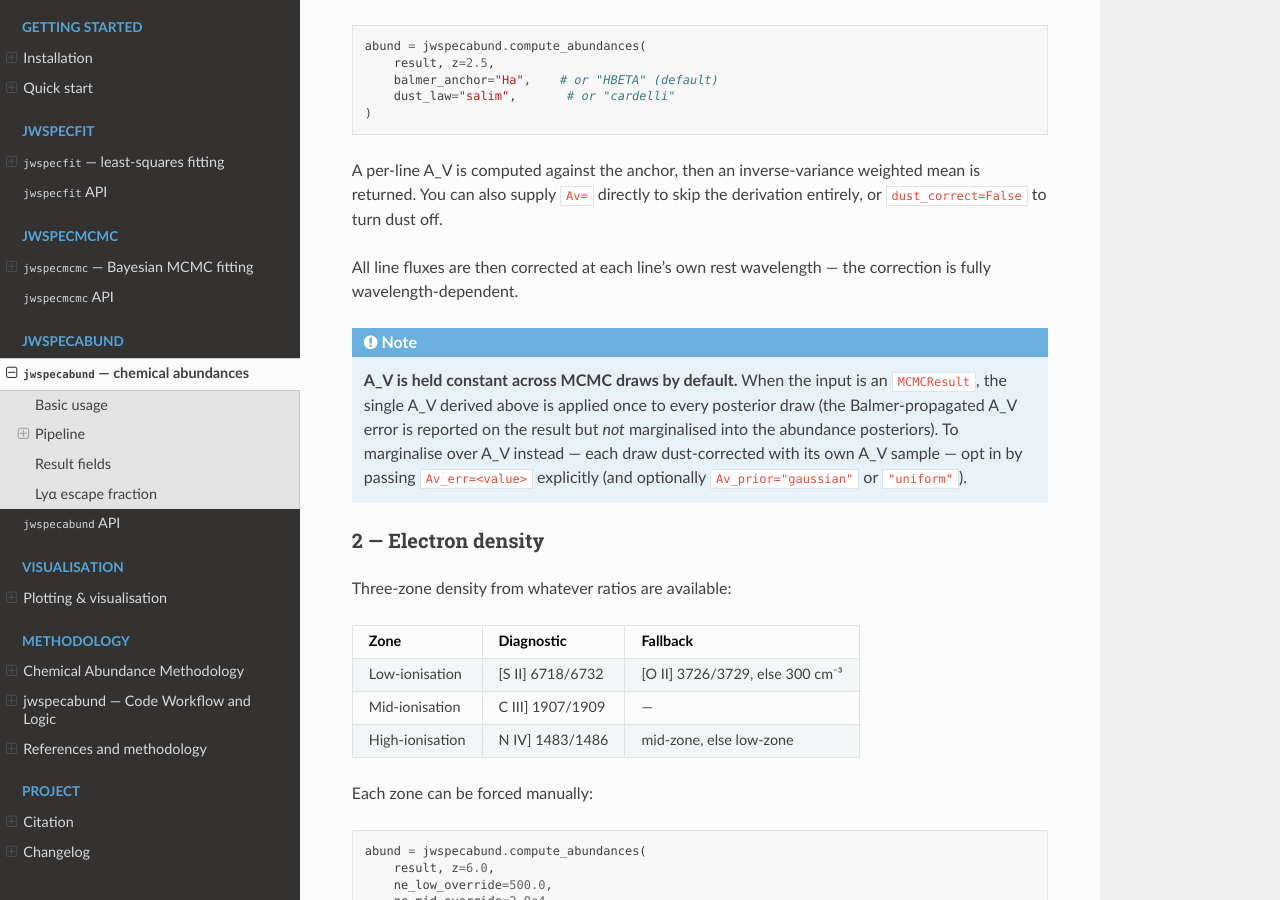
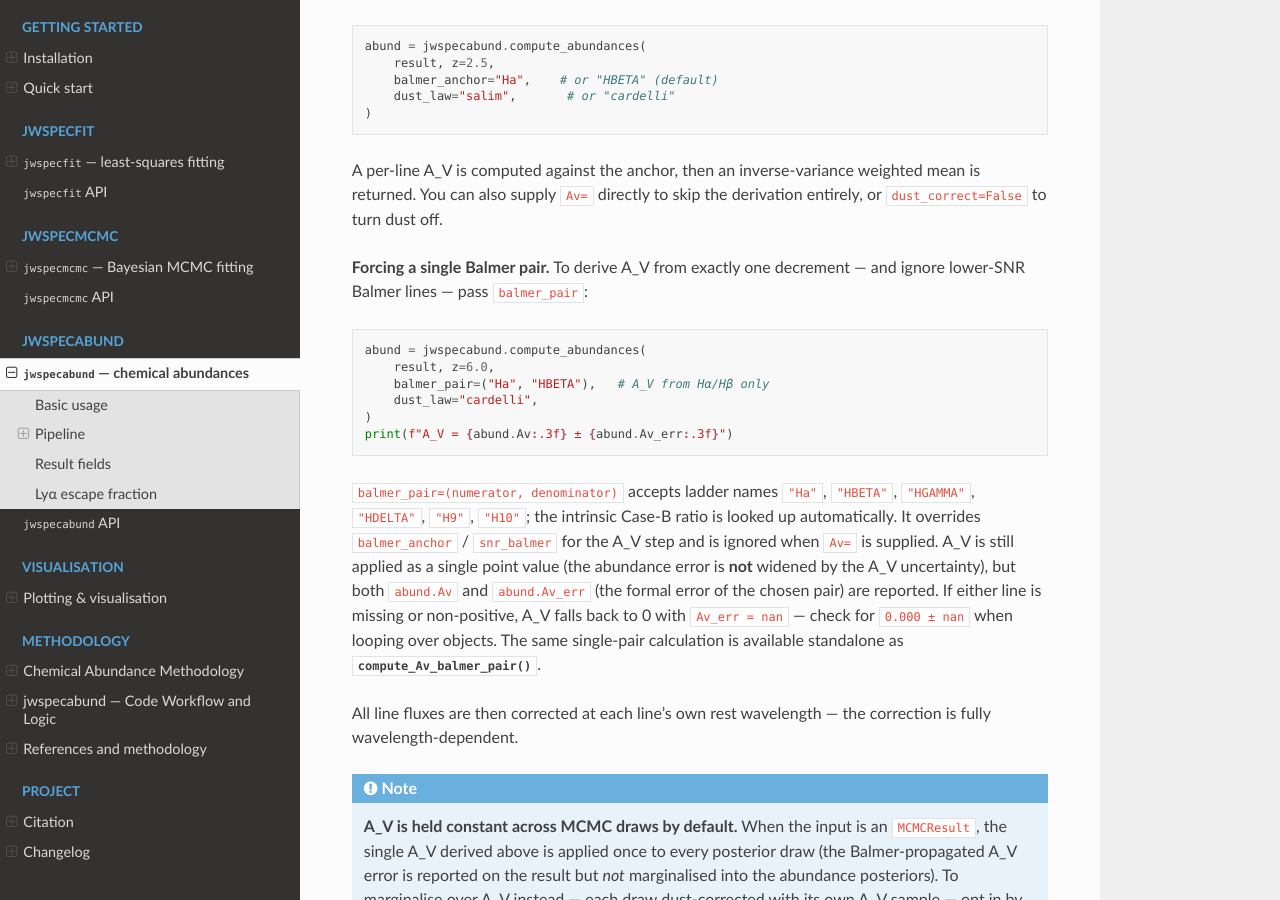
Before and after one commit to raunaq-rai/jwspecfit, a Sphinx documentation site: the page built from docs/user_guide/jwspecabund.md, in a window 1280 px wide and 900 px high, scrolled down 661 px. Built offline with Sphinx 7.4.7 and the Read the Docs theme 3.1.0, drawn with Linux system fonts in a browser that asks for light colours.

Commit message:
docs: document balmer_pair single-decrement A_V option

````diff
--- a/docs/user_guide/jwspecabund.md
+++ b/docs/user_guide/jwspecabund.md
@@ -36,6 +36,30 @@ abund = jwspecabund.compute_abundances(
 A per-line A_V is computed against the anchor, then an inverse-variance
 weighted mean is returned. You can also supply `Av=` directly to skip
 the derivation entirely, or `dust_correct=False` to turn dust off.
+
+**Forcing a single Balmer pair.** To derive A_V from exactly one
+decrement — and ignore lower-SNR Balmer lines — pass `balmer_pair`:
+
+```python
+abund = jwspecabund.compute_abundances(
+    result, z=6.0,
+    balmer_pair=("Ha", "HBETA"),   # A_V from Hα/Hβ only
+    dust_law="cardelli",
+)
+print(f"A_V = {abund.Av:.3f} ± {abund.Av_err:.3f}")
+```
+
+`balmer_pair=(numerator, denominator)` accepts ladder names `"Ha"`,
+`"HBETA"`, `"HGAMMA"`, `"HDELTA"`, `"H9"`, `"H10"`; the intrinsic Case-B
+ratio is looked up automatically. It overrides `balmer_anchor` /
+`snr_balmer` for the A_V step and is ignored when `Av=` is supplied.
+A_V is still applied as a single point value (the abundance error is
+**not** widened by the A_V uncertainty), but both `abund.Av` and
+`abund.Av_err` (the formal error of the chosen pair) are reported. If
+either line is missing or non-positive, A_V falls back to 0 with
+`Av_err = nan` — check for `0.000 ± nan` when looping over objects. The
+same single-pair calculation is available standalone as
+{func}`~jwspecabund.compute_Av_balmer_pair`.
 
 All line fluxes are then corrected at each line's own rest wavelength —
 the correction is fully wavelength-dependent.
````
Also changed, not shown: docs/abundance_methodology.md (+11 -0 lines).
